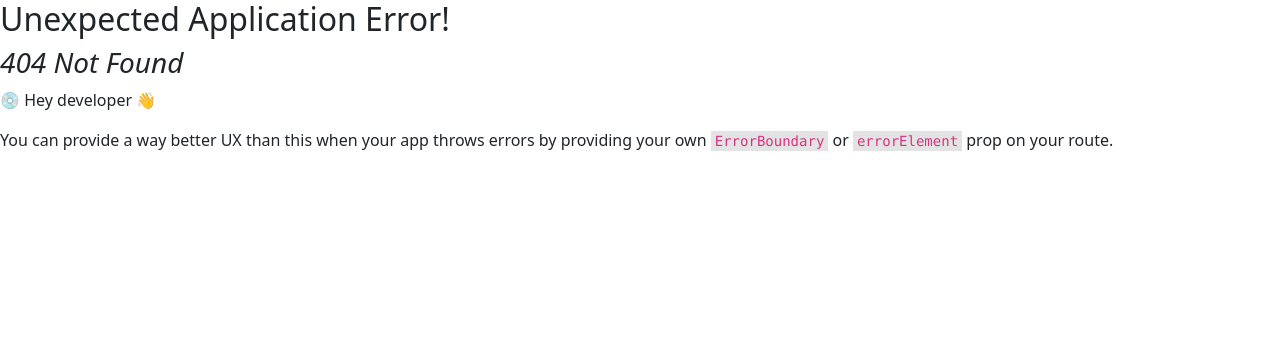
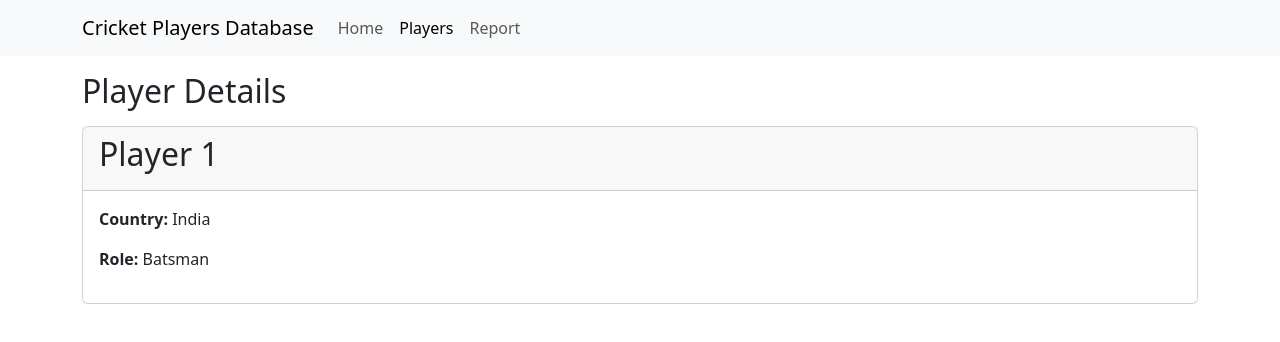
Before and after one commit to checodezz/Players-Banner-React, a React (Vite) app: page /playerlist/1 in a window 1280 px wide. Before the commit this address had no page. Shown: the top 342 px of the page. Built offline with nearby package versions, Linux system fonts and the light colour scheme.

Commit message:
added playerDetails page

```diff
--- /dev/null
+++ b/pages/PlayerDetails.jsx
@@ -0,0 +1,52 @@
+import { useParams } from "react-router-dom";
+import Header from "../components/Header";
+
+const PlayerDetails = () => {
+  const { playerId } = useParams();
+  // console.log(playerId);
+
+  const playersData = [
+    {
+      id: 1,
+      name: "Player 1",
+      role: "Batsman",
+      country: "India",
+    },
+    {
+      id: 2,
+      name: "Player 2",
+      role: "Bowler",
+      country: "Australia",
+    },
+  ];
+
+  const selectedPlayer = playersData.find((player) => player.id == playerId);
+  return (
+    <>
+      <Header />
+      <main className="container">
+        <h2 className="my-3">Player Details</h2>
+        <div className="card">
+          <div className="card-header">
+            <h2>{selectedPlayer.name}</h2>
+          </div>
+
+          <div className="card-body">
+            <div className="card-text">
+              <p>
+                <strong>Country: </strong>
+                {selectedPlayer.country}
+              </p>
+              <p>
+                <strong>Role: </strong>
+                {selectedPlayer.role}
+              </p>
+            </div>
+          </div>
+        </div>
+      </main>
+    </>
+  );
+};
+
+export default PlayerDetails;
--- a/pages/PlayerList.jsx
+++ b/pages/PlayerList.jsx
@@ -39,7 +39,7 @@ const PlayerList = () => {
                       {player.role}
                     </p>
                     <Link
-                      to={`playerdetails/${player.id}`}
+                      to={`/playerlist/${player.id}`}
                       className="btn btn-primary"
                     >
                       Details
--- a/pages/Report.jsx
+++ b/pages/Report.jsx
@@ -5,7 +5,7 @@ const Report = () => {
     <>
       <Header />
       <main className="container">
-        <h2>Player Report</h2>
+        <h2 className="my-3">Player Report</h2>
         <hr />
         <div className="row d-flex justify-content-between ">
           <div className="card col-md-6 mx-auto">
--- a/src/App.jsx
+++ b/src/App.jsx
@@ -9,14 +9,14 @@ export default function App() {
       <Header />
       <main>
         <img
-          src="https://placehold.co/1600x400?text=Hello+World"
+          src="https://placehold.co/1600x400?text=Players+Banner"
           className="img-fluid"
         />
 
         <div className="text-center my-5">
           <h2>Cricket Players Database</h2>
           <p>Explore the profiles of your favorite cricket players.</p>
-          <Link to="/" className="btn btn-primary">
+          <Link to="/playerlist" className="btn btn-primary">
             Explore Players
           </Link>
         </div>
@@ -27,7 +27,7 @@ export default function App() {
             Explore our latest player report to gain insights into our ICC's
             performance and growth.
           </p>
-          <Link to="/" className="btn btn-primary">
+          <Link to="/report" className="btn btn-primary">
             View Report{" "}
           </Link>
         </div>
```
Also changed, not shown: src/index.jsx (+15 -8 lines).
